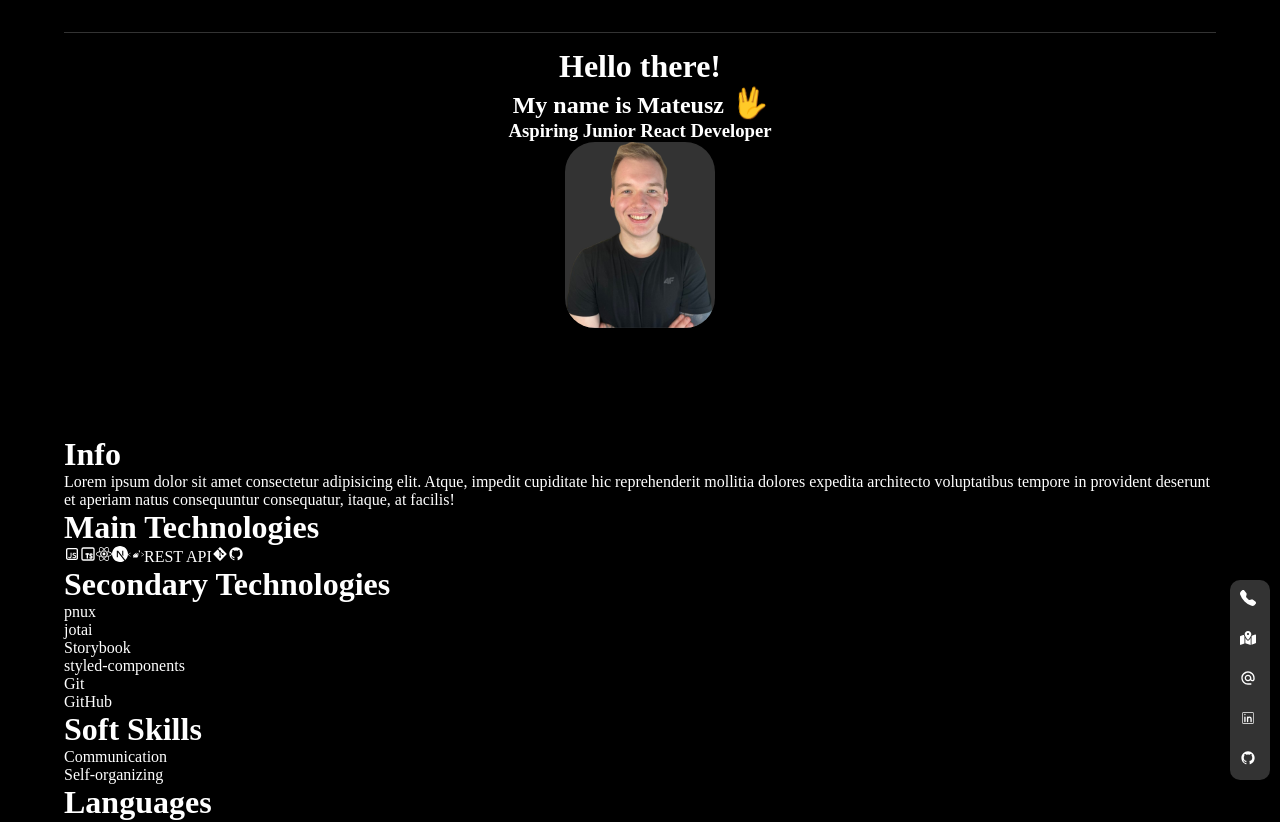
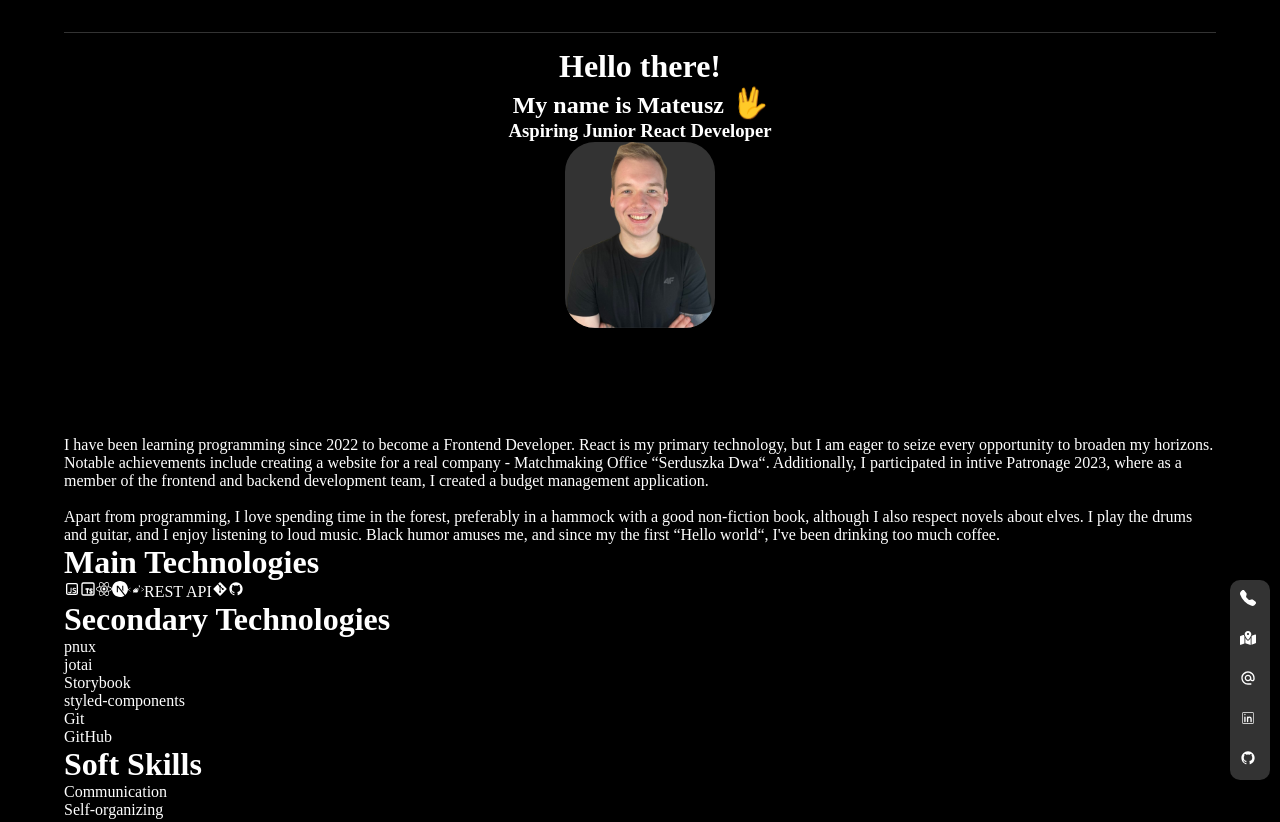
Before and after one commit to Vectari/vectari.github.io, a React (Vite) app: page / in a window 1280 px wide. Shown: the top 822 px of the page. Built offline with nearby package versions, Linux system fonts and the light colour scheme.

Commit message:
add info

```diff
--- a/src/components/Info.jsx
+++ b/src/components/Info.jsx
@@ -1,12 +1,21 @@
 export function Info() {
   return (
     <>
-      <h1>Info</h1>
       <p>
-        Lorem ipsum dolor sit amet consectetur adipisicing elit. Atque, impedit
-        cupiditate hic reprehenderit mollitia dolores expedita architecto
-        voluptatibus tempore in provident deserunt et aperiam natus consequuntur
-        consequatur, itaque, at facilis!
+        I have been learning programming since 2022 to become a Frontend
+        Developer. React is my primary technology, but I am eager to seize every
+        opportunity to broaden my horizons. Notable achievements include
+        creating a website for a real company - Matchmaking Office
+        &ldquo;Serduszka Dwa&ldquo;. Additionally, I participated in intive
+        Patronage 2023, where as a member of the frontend and backend
+        development team, I created a budget management application.
+        <br />
+        <br />
+        Apart from programming, I love spending time in the forest, preferably
+        in a hammock with a good non-fiction book, although I also respect
+        novels about elves. I play the drums and guitar, and I enjoy listening
+        to loud music. Black humor amuses me, and since my the first
+        &ldquo;Hello world&ldquo;, I&apos;ve been drinking too much coffee.
       </p>
     </>
   );
```
